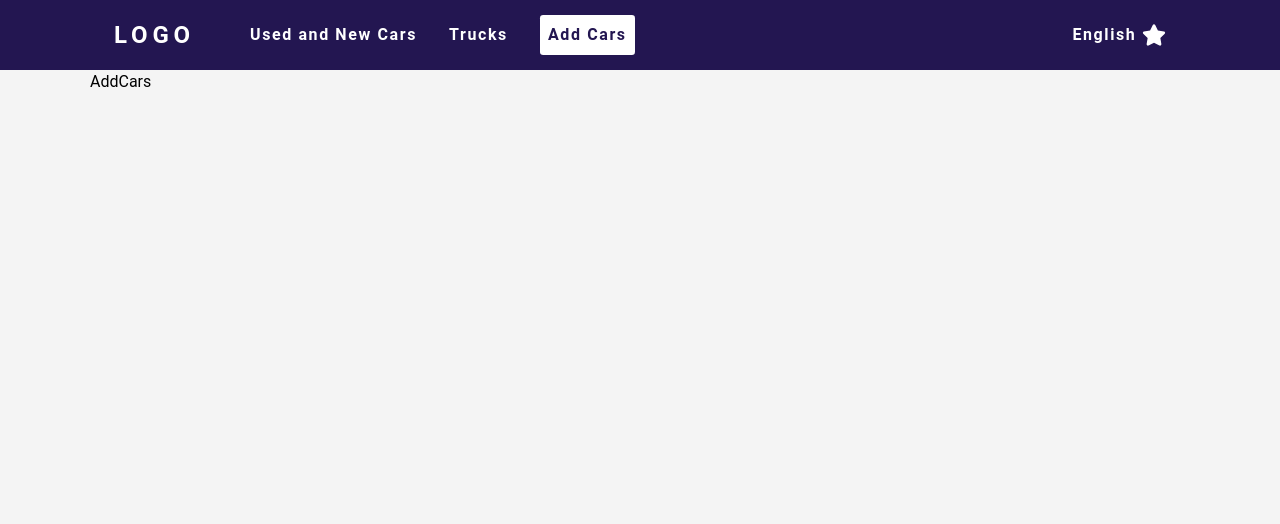
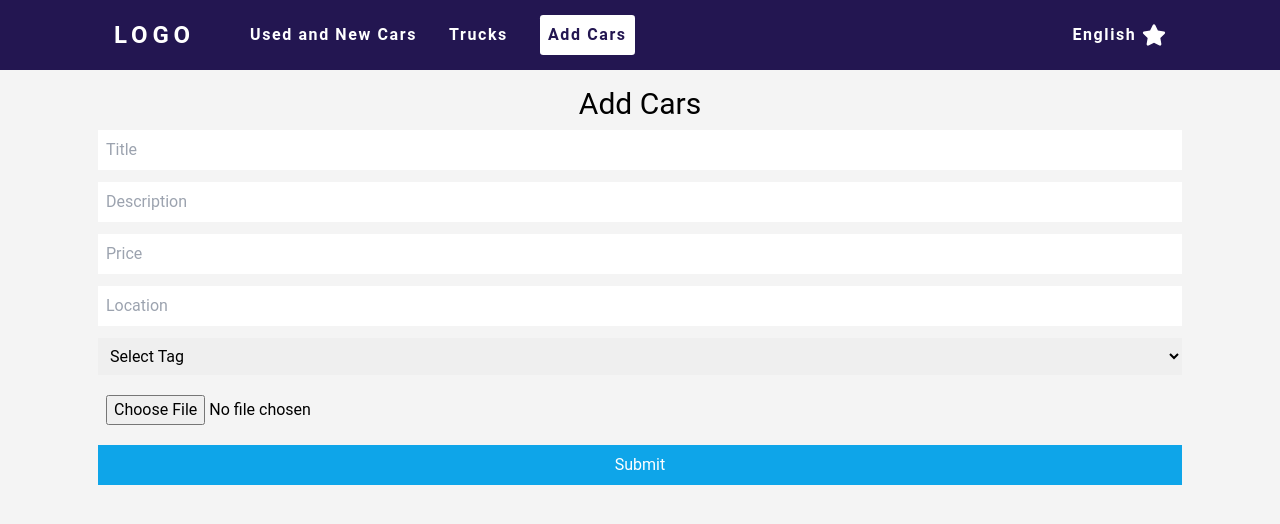
Before and after one commit to muhammedb8826/ecommerce, a React (Vite) app: page /add-car in a window 1280 px wide. Shown: the top 524 px of the page. Built offline with nearby package versions, Linux system fonts and the light colour scheme.

Commit message:
Add functionality to add a new cars

```diff
--- a/data/db.json
+++ b/data/db.json
@@ -99,6 +99,84 @@
       "image": "https://images.unsplash.com/photo-1593055357429-62eaf3b259cc?auto=format&fit=crop&q=80&w=870&ixlib=rb-4.0.3&ixid=M3wxMjA3fDB8MHxwaG90by1wYWdlfHx8fGVufDB8fHx8fA%3D%3D",
       "tag": "Dealer",
       "location": "Addis Ababa"
+    },
+    {
+      "title": "xvxv",
+      "description": "vcxv",
+      "price": "vcxvcx",
+      "location": "vxcvcx",
+      "tag": "private",
+      "formData": {},
+      "id": 11
+    },
+    {
+      "title": "Audi",
+      "description": "This is audi car",
+      "price": "1200",
+      "location": "Addis Ababa",
+      "tag": "private",
+      "formData": {},
+      "id": 12
+    },
+    {
+      "title": "dasd",
+      "description": "dad",
+      "price": "dsad",
+      "location": "sadsa",
+      "tag": "private",
+      "id": 13
+    },
+    {
+      "image": null,
+      "id": 14
+    },
+    {
+      "title": "sss",
+      "description": "This is audi car",
+      "price": "125",
+      "location": "Addis Ababa",
+      "tag": "",
+      "image": null,
+      "id": 15
+    },
+    {
+      "title": "dad",
+      "description": "vcxv",
+      "price": "125",
+      "location": "Addis Ababa",
+      "tag": "private",
+      "image": {},
+      "id": 16
+    },
+    {
+      "title": "Audi",
+      "description": "This is audi car",
+      "price": "1200",
+      "location": "Addis Ababa",
+      "tag": "dealer",
+      "image": {},
+      "id": 17
+    },
+    {
+      "title": "cvbc",
+      "description": "bvcb",
+      "price": "bvcb",
+      "location": "bvcb",
+      "tag": "private",
+      "image": {},
+      "id": 18
+    },
+    {
+      "title": "xcvc",
+      "description": "vcxvc",
+      "price": "vcxv",
+      "location": "vcxv",
+      "tag": "private",
+      "image": {},
+      "id": 19
     }
+  ],
+  "used_and_new_cars": [
+    {}
   ]
 }
--- a/src/components/Card.tsx
+++ b/src/components/Card.tsx
@@ -80,7 +80,7 @@ const Card = () => {
 
   return (
     <div className="card-section">
-      <h2>Top Cars</h2>
+      <h2 className='text-2xl'>Top Cars</h2>
       <div className="card-container">
         {slicedData.map((card: Card) => (
           <NavLink to={`cars/${card.id}`} className="card" key={card.id}>
--- a/src/components/SelectOptions.tsx
+++ b/src/components/SelectOptions.tsx
@@ -26,7 +26,7 @@ const SelectOptions = () => {
     <>
       <select
         name="make"
-        className="select-item"
+        className="select-item border border-black"
         title="Select a make"
         onChange={handleMakeChange}
       >
@@ -40,7 +40,7 @@ const SelectOptions = () => {
 
       <select
         name="model"
-        className="select-item"
+        className="select-item border border-black"
         title="Select a make"
         onChange={handleModelChange}
       >
@@ -54,7 +54,7 @@ const SelectOptions = () => {
 
       <select
         name="year"
-        className="select-item"
+        className="select-item border border-black"
         title="Select a make"
         onChange={handleYearChange}
       >
@@ -68,7 +68,7 @@ const SelectOptions = () => {
 
       <select
         name="price"
-        className="select-item"
+        className="select-item border border-black"
         title="Select a make"
         onChange={handlePriceChange}
       >
--- a/src/pages/AddCar.tsx
+++ b/src/pages/AddCar.tsx
@@ -1,6 +1,76 @@
+import { useState } from "react"
+import { useDispatch } from "react-redux";
+import { AppDispatch } from "../redux/store";
+import { addCardItem } from "../redux/features/card/cardSlice";
+
 const AddCars = () => {
+
+  const dispatch: AppDispatch = useDispatch();
+
+  const [formData, setFormData] = useState({
+    title: "",
+    description: "",
+    price: "",
+    location: "",
+    tag:"",
+  })
+
+  const [image, setImage] = useState(null);
+
+const handleChange = (e: React.ChangeEvent<HTMLInputElement>) => {
+  setFormData({
+    ...formData,
+    [e.target.name]: e.target.value
+  })
+
+  console.log(formData)
+}
+
+const handleSelectChange = (e: React.ChangeEvent<HTMLSelectElement>) => {
+  setFormData({
+    ...formData,
+    [e.target.name]: e.target.value
+  })
+}
+
+const handleImageChange = (e:React.ChangeEvent<HTMLInputElement>)=>{
+  const imageFile = e.target.files[0];
+  setImage(imageFile);
+  // const fd = new FormData();
+  // fd.append('image', imageFile);
+}
+
+
+const handleSubmit = (e: React.FormEvent<HTMLFormElement>) => {
+  e.preventDefault()
+  const fd = new FormData();
+  if (image) {
+    fd.append('image', image);
+  }
+  const imageData = fd.get("image");
+  console.log(imageData);
+
+
+ dispatch(addCardItem({ ...formData, image: imageData }));
+}
+
   return (
-    <div>AddCars</div>
+    <div className="p-2">
+      <h1 className="text-3xl p-2 text-center">Add Cars</h1>
+      <form action="" className="flex flex-col gap-3" onSubmit={handleSubmit}>
+        <input type="text" name="title" placeholder="Title"  className="p-2" onChange={handleChange}/>
+        <input type="text" name="description" placeholder="Description"  className="p-2" onChange={handleChange}/>
+        <input type="text" name="price" placeholder="Price"  className="p-2" onChange={handleChange}/>
+        <input type="text" name="location" placeholder="Location"  className="p-2" onChange={handleChange}/>
+        <select name="tag" id="" className="p-2" onChange={handleSelectChange}>
+          <option value="">Select Tag</option>
+          <option value="private">Private</option>
+          <option value="dealer">Dealer</option>
+        </select>
+        <input type="file" accept="image/png, image/jpeg, image/jpg" placeholder="Image"  className="p-2" onChange={handleImageChange}/>
+        <button type="submit" className="bg-sky-500 p-2 text-white">Submit</button>
+      </form>
+    </div>
   )
 }
 
--- a/src/redux/features/card/cardSlice.ts
+++ b/src/redux/features/card/cardSlice.ts
@@ -16,7 +16,6 @@ const initialState = {
 };
 
 const url = 'http://localhost:3000/card';
-
 export const getCardItems = createAsyncThunk('card/getCardItems', async () => {
   try {
     const res = await axios.get(url);
@@ -31,6 +30,20 @@ export const getCardItem = createAsyncThunk(
   async (itemId: string | number) => {
     try {
       const res = await axios.get(`${url}/${itemId}`);
+      return res.data;
+    } catch (error) {
+      return error;
+    }
+  }
+);
+
+export const addCardItem = createAsyncThunk(
+  'card/addCardItem',
+  async (item) => {
+    try {
+      console.log(item);
+
+      const res = await axios.post(url, item);
       return res.data;
     } catch (error) {
       return error;
```
